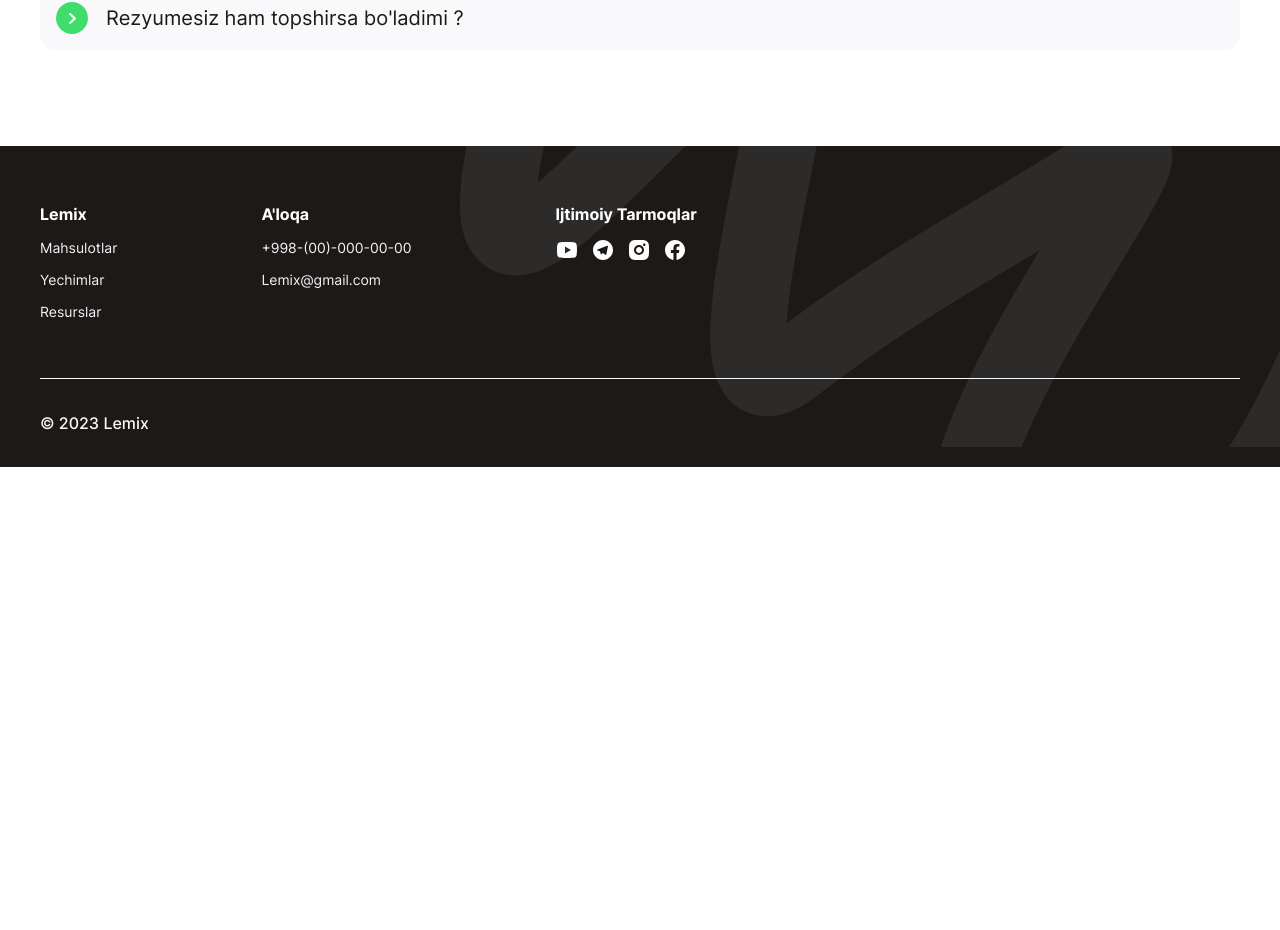
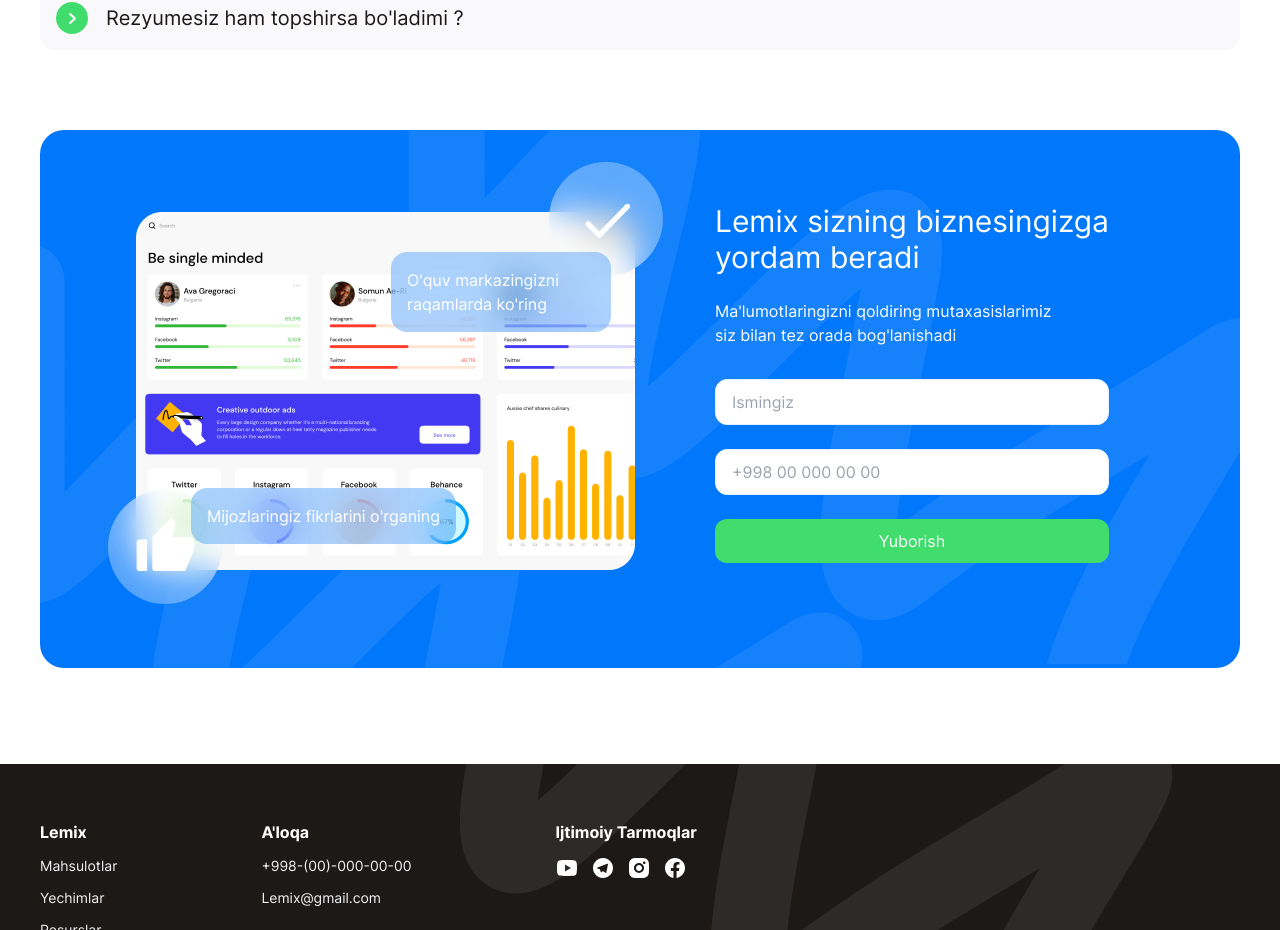
Before and after one commit to Soliha17/lemix, a React (Vite) app: page /exam in a window 1280 px wide. Shown: the part 5579-6509 px from the top of the page. Before the commit the page ends 6046 px from the top, so only its background shows below. Built offline with nearby package versions, Linux system fonts and the light colour scheme; no server answers.

Commit message:
Add: contact card to exam page

```diff
--- a/src/ui/pages/Exam/Exam.jsx
+++ b/src/ui/pages/Exam/Exam.jsx
@@ -1,3 +1,4 @@
+import ContactCard from 'src/ui/components/Cards/ContactCard';
 import HeroExam from 'src/ui/components/Heros/HeroExam';
 import Footer from 'src/ui/components/Layout/Footer';
 import Header from 'src/ui/components/Layout/Header/Header';
@@ -28,6 +29,7 @@ const Exam = () => {
       <div className="mx-auto max-w-7xl px-5 md:px-10">
         <Pricing bgColor="bg-success-100" borderColor="border-success-100" />
         <PriceComparison bgColor="#E0F9E7" />
+        <ContactCard />
       </div>
       <Footer />
     </>
```
